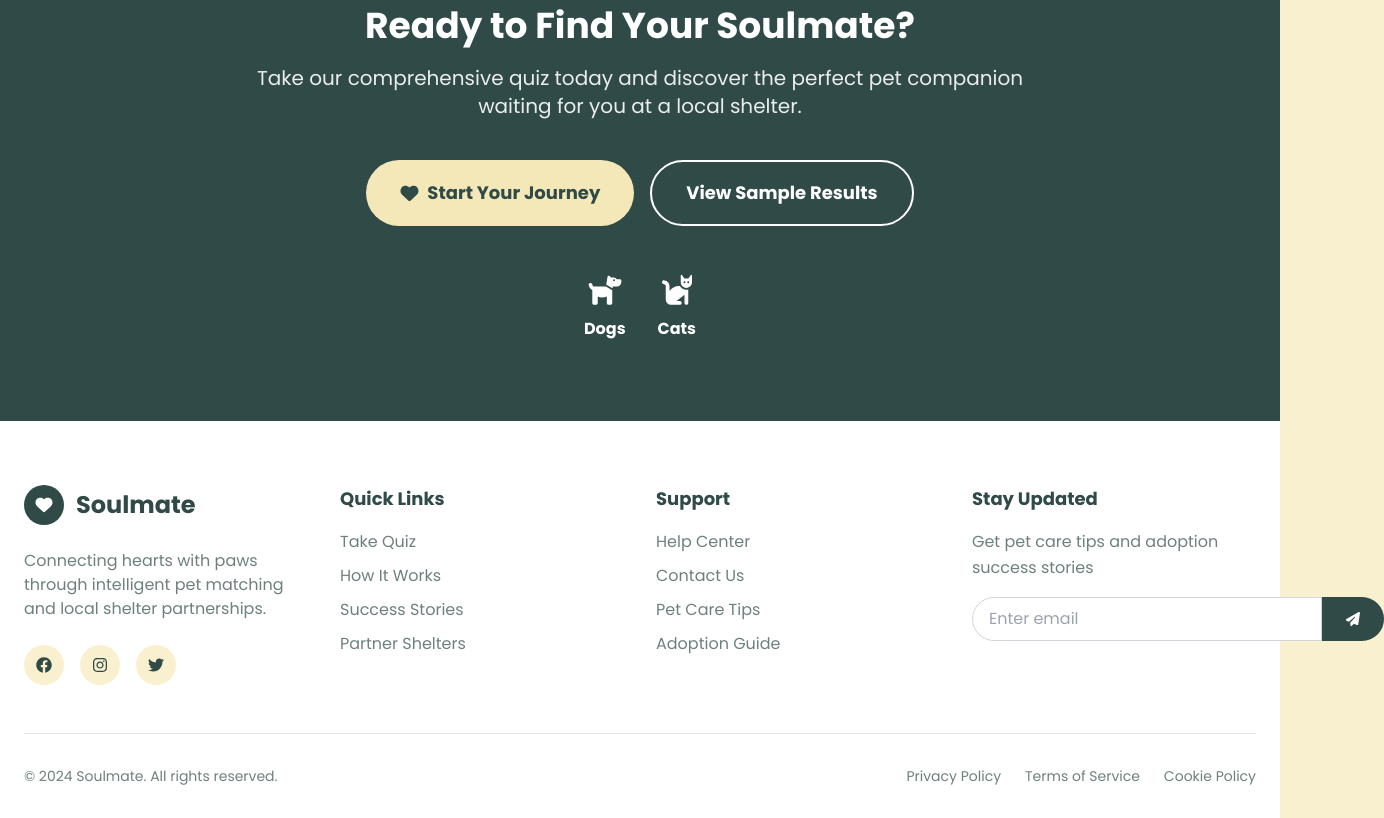
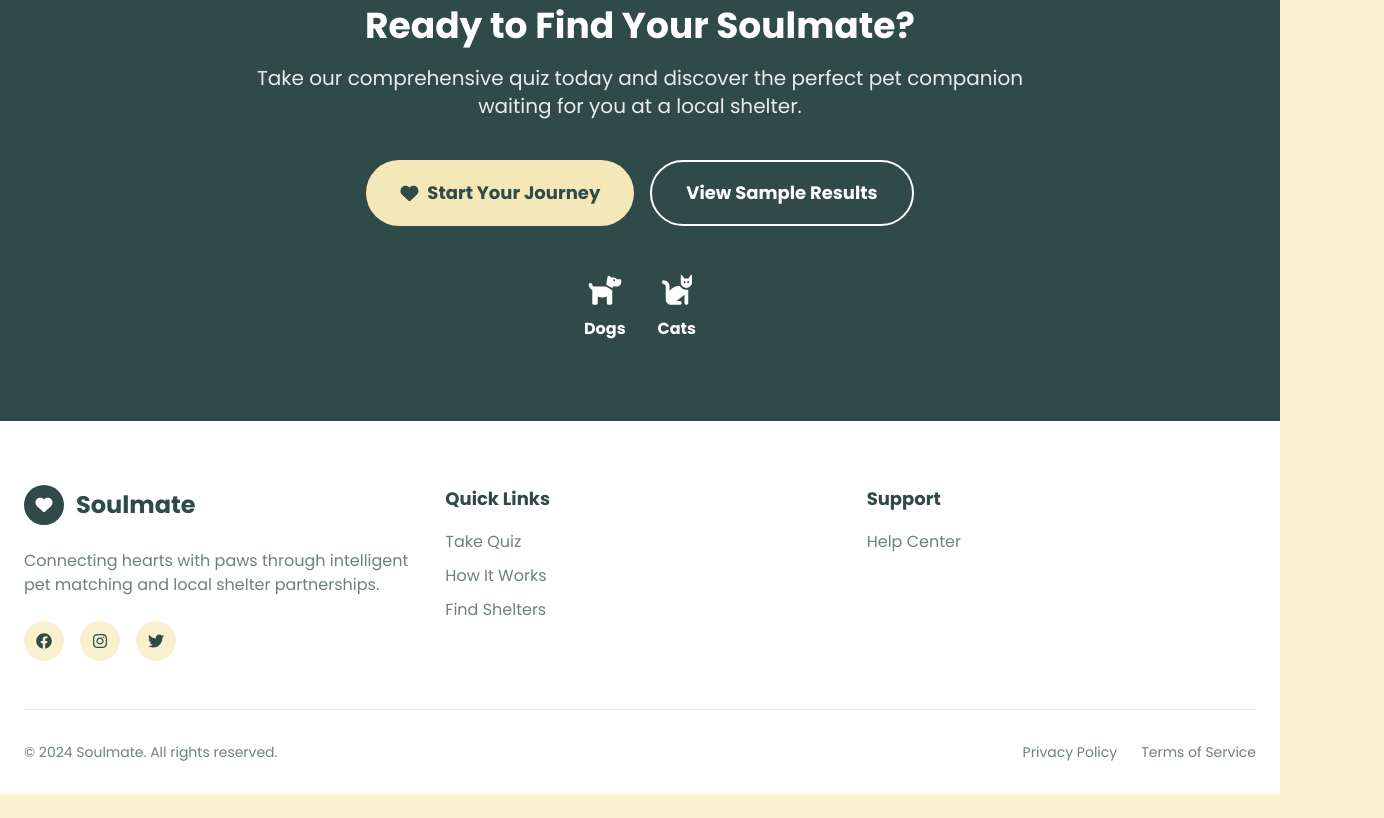
Before and after one commit to voronv27/soulmate, a plain HTML site: page index.html in a window 1280 px wide. Shown: the part 1963-2781 px from the top of the page, 1384 px wide, since content can reach past the window. After the commit the page ends 2757 px from the top, so only its background shows below. Drawn offline with nearby package versions, Linux system fonts and the light colour scheme.

Commit message:
Uniforming Headers and footers -Removed redundant links -Made header titles link to correct pages -Made consistent across all pages

```diff
--- a/index.html
+++ b/index.html
@@ -44,17 +44,16 @@
     <header id="page-header" class="bg-white shadow-sm fixed top-0 left-0 right-0 z-50 h-[72px] transition-colors duration-300">
         <div class="max-w-8xl mx-auto px-6">
             <div class="flex items-center justify-between h-[72px]">
-                <a href="#" class="flex items-center gap-3">
+                <a href="index.html" class="flex items-center gap-3">
                     <div class="logo-container">
                         <img src="assets/Soulmate_recolor.png" alt="Soulmate Logo" style="width: 350px; height: 200px; ">
                     </div>
                 </a>
                 <nav class="hidden lg:flex items-center gap-8">
-                    <a href="#how-it-works" class="text-brand-dark no-underline text-base font-normal leading-6 hover:opacity-80">How It Works</a>
-                    <a href="#features" class="text-brand-dark no-underline text-base font-normal leading-6 hover:opacity-80">Features</a>
-                    <a href="#success-stories" class="text-brand-dark no-underline text-base font-normal leading-6 hover:opacity-80">Success Stories</a>
+                    <a href="index.html#how-it-works" class="text-brand-dark no-underline text-base font-normal leading-6 hover:opacity-80">How It Works</a>
+                    <a href="search.html" class="text-brand-dark no-underline text-base font-normal leading-6 hover:opacity-80">Search Breeds</a>
                     <a href="test-map.html" class="text-brand-dark no-underline text-base font-normal leading-6 hover:opacity-80">Find Shelters</a>
-                    <a href="#contact" class="text-brand-dark no-underline text-base font-normal leading-6 hover:opacity-80">Contact</a>
+                    <a href="index.html#contact" class="text-brand-dark no-underline text-base font-normal leading-6 hover:opacity-80">Contact</a>
                 </nav>
                 <div class="flex items-center gap-4">
                     <a href="quiz.html" class="hidden sm:inline-block bg-brand-accent hover:bg-brand-accent-hover rounded-full py-2 px-6 text-brand-dark font-medium no-underline transition-transform hover:-translate-y-0.5">Find My Pet</a>
@@ -68,11 +67,10 @@
         <!-- Mobile Menu Panel -->
         <div id="mobile-menu" class="hidden lg:hidden absolute top-0 left-0 right-0 bg-white shadow-lg pt-[72px]">
             <nav class="flex flex-col p-4 gap-4">
-                <a href="#how-it-works" class="text-brand-dark no-underline p-2 rounded hover:bg-gray-100">How It Works</a>
-                <a href="#features" class="text-brand-dark no-underline p-2 rounded hover:bg-gray-100">Features</a>
-                <a href="#success-stories" class="text-brand-dark no-underline p-2 rounded hover:bg-gray-100">Success Stories</a>
-                <a href="test-map.html" class="text-brand-dark no-underline text-base font-normal leading-6 hover:opacity-80">Find Shelters</a>
-                <a href="#contact" class="text-brand-dark no-underline p-2 rounded hover:bg-gray-100">Contact</a>
+                <a href="index.html#how-it-works" class="text-brand-dark no-underline p-2 rounded hover:bg-gray-100">How It Works</a>
+                <a href="search.html" class="text-brand-dark no-underline p-2 rounded hover:bg-gray-100">Search Breeds</a>
+                <a href="test-map.html" class="text-brand-dark no-underline p-2 rounded hover:bg-gray-100">Find Shelters</a>
+                <a href="index.html#contact" class="text-brand-dark no-underline p-2 rounded hover:bg-gray-100">Contact</a>
                 <a href="quiz.html" class="mt-2 sm:hidden bg-brand-accent hover:bg-brand-accent-hover rounded-full py-2 px-6 text-brand-dark font-medium no-underline text-center">Find My Pet</a>
             </nav>
         </div>
@@ -239,10 +237,10 @@
     <!-- Footer -->
     <footer id="contact" class="bg-white pt-16 pb-8">
         <div class="max-w-8xl mx-auto px-6">
-            <div class="grid grid-cols-1 md:grid-cols-2 lg:grid-cols-4 gap-8 mb-12">
+            <div class="grid grid-cols-1 md:grid-cols-3 gap-8 mb-12">
                 <!-- Brand Info -->
-                <div class="lg:col-span-1 flex flex-col gap-6">
-                    <a href="#" class="flex items-center gap-3">
+                <div class="flex flex-col gap-6">
+                    <a href="index.html" class="flex items-center gap-3">
                         <div class="w-10 h-10 rounded-full bg-brand-dark flex items-center justify-center p-2"><svg width="18" height="18" viewBox="0 0 18 19" fill="white" xmlns="http://www.w3.org/2000/svg"><path d="M1.67344 10.8105L8.02617 16.7414C8.28984 16.9875 8.63789 17.1246 9 17.1246C9.36211 17.1246 9.71016 16.9875 9.97383 16.7414L16.3266 10.8105C17.3953 9.81559 18 8.41989 18 6.96091V6.757C18 4.29958 16.2246 2.20427 13.8023 1.79997C12.1992 1.53278 10.568 2.05661 9.42188 3.2027L9 3.62458L8.57812 3.2027C7.43203 2.05661 5.80078 1.53278 4.19766 1.79997C1.77539 2.20427 0 4.29958 0 6.757V6.96091C0 8.41989 0.604687 9.81559 1.67344 10.8105Z"/></svg></div>
                         <span class="text-2xl font-bold text-brand-dark leading-8">Soulmate</span>
                     </a>
@@ -259,8 +257,7 @@
                     <ul class="flex flex-col gap-2">
                         <li><a href="quiz.html" class="text-brand-text-light hover:text-brand-dark no-underline">Take Quiz</a></li>
                         <li><a href="#how-it-works" class="text-brand-text-light hover:text-brand-dark no-underline">How It Works</a></li>
-                        <li><a href="#success-stories" class="text-brand-text-light hover:text-brand-dark no-underline">Success Stories</a></li>
-                        <li><a href="#partner-shelters" class="text-brand-text-light hover:text-brand-dark no-underline">Partner Shelters</a></li>
+                        <li><a href="test-map.html" class="text-brand-text-light hover:text-brand-dark no-underline">Find Shelters</a></li>
                     </ul>
                 </div>
                 <!-- Support Links -->
@@ -268,21 +265,7 @@
                     <h3 class="text-lg font-bold text-brand-dark mb-4">Support</h3>
                     <ul class="flex flex-col gap-2">
                         <li><a href="#help" class="text-brand-text-light hover:text-brand-dark no-underline">Help Center</a></li>
-                        <li><a href="#contact" class="text-brand-text-light hover:text-brand-dark no-underline">Contact Us</a></li>
-                        <li><a href="#pet-care" class="text-brand-text-light hover:text-brand-dark no-underline">Pet Care Tips</a></li>
-                        <li><a href="#adoption-guide" class="text-brand-text-light hover:text-brand-dark no-underline">Adoption Guide</a></li>
                     </ul>
-                </div>
-                <!-- Newsletter -->
-                <div>
-                    <h3 class="text-lg font-bold text-brand-dark mb-4">Stay Updated</h3>
-                    <p class="text-brand-text-light mb-4">Get pet care tips and adoption success stories</p>
-                    <form id="newsletter-form" class="flex mt-4">
-                        <input type="email" class="flex-1 py-2 px-4 border border-gray-300 rounded-l-full focus:outline-none focus:ring-2 focus:ring-brand-dark placeholder-gray-400" placeholder="Enter email">
-                        <button type="submit" class="bg-brand-dark hover:bg-brand-dark-hover rounded-r-full px-6 flex items-center justify-center">
-                            <svg width="14" height="16" viewBox="0 0 16 16" fill="white" xmlns="http://www.w3.org/2000/svg"><path d="M15.5656 0.175119C15.8812 0.393869 16.0468 0.771994 15.9875 1.15012L13.9875 14.1501C13.9406 14.4532 13.7562 14.7189 13.4875 14.8689C13.2187 15.0189 12.8968 15.0376 12.6125 14.9189L8.87496 13.3657L6.73433 15.6814C6.45621 15.9845 6.01871 16.0845 5.63433 15.9345C5.24996 15.7845 4.99996 15.4126 4.99996 15.0001V12.3876C4.99996 12.2626 5.04683 12.1439 5.13121 12.0532L10.3687 6.33762C10.55 6.14074 10.5437 5.83762 10.3562 5.65012C10.1687 5.46262 9.86558 5.45012 9.66871 5.62824L3.31246 11.2751L0.553084 9.89387C0.221834 9.72824 0.00933428 9.39699 -4.07251e-05 9.02824C-0.00941573 8.65949 0.184334 8.31574 0.503084 8.13137L14.5031 0.131369C14.8375 -0.0592555 15.25 -0.0405055 15.5656 0.175119Z"/></svg>
-                        </button>
-                    </form>
                 </div>
             </div>
             <div class="border-t border-gray-200 pt-8 flex flex-col md:flex-row justify-between items-center gap-4 text-center md:text-left">
@@ -290,7 +273,6 @@
                 <div class="flex gap-6">
                     <a href="#privacy" class="text-sm text-brand-text-light hover:text-brand-dark no-underline">Privacy Policy</a>
                     <a href="#terms" class="text-sm text-brand-text-light hover:text-brand-dark no-underline">Terms of Service</a>
-                    <a href="#cookies" class="text-sm text-brand-text-light hover:text-brand-dark no-underline">Cookie Policy</a>
                 </div>
             </div>
         </div>
```
Also changed, not shown: quiz.html (+3 -5 lines), test-map.html (+3 -5 lines).
